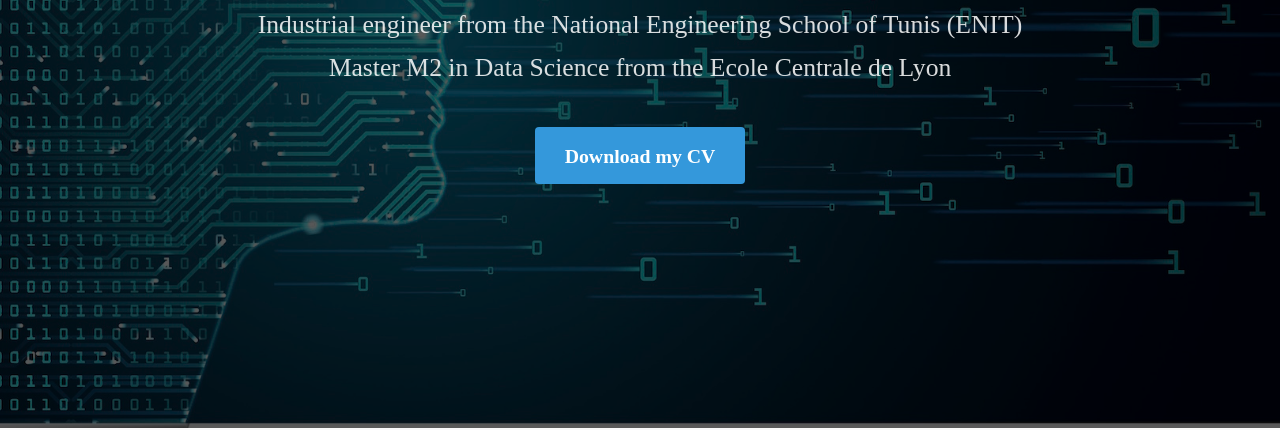
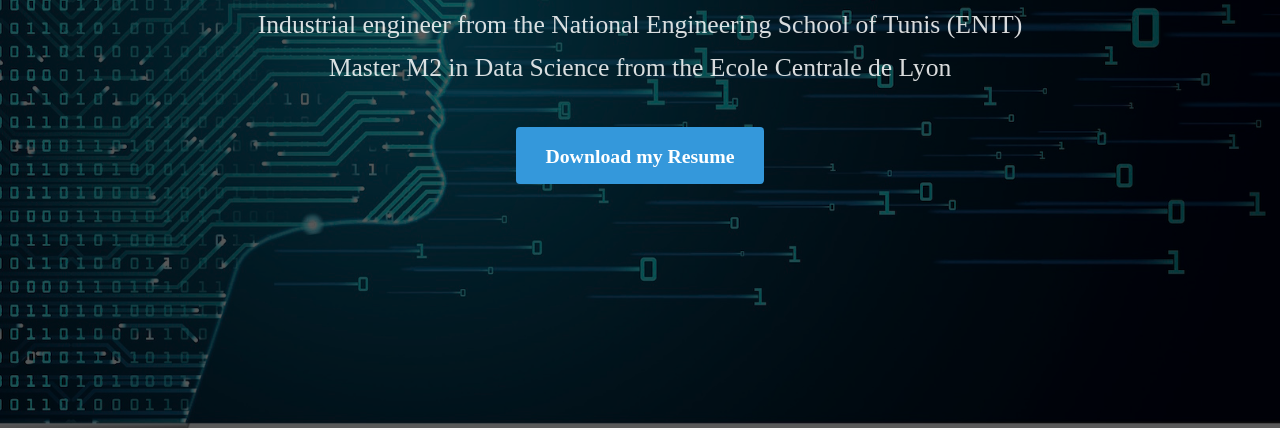
Before and after one commit to DSkhaled/KYACOUBI_Personal_WebPage, a plain HTML site: page generic.html in a window 1280 px wide. Shown: the part 372-802 px from the top of the page. Drawn offline with Linux system fonts and the light colour scheme; a web font is replaced by a local one.

Commit message:
Update generic.html

```diff
--- a/generic.html
+++ b/generic.html
@@ -34,7 +34,7 @@
 						<h1>Data Scientist</h1>
 						<p>Industrial engineer from the National Engineering School of Tunis (ENIT)<br/> Master M2 in Data Science from the Ecole Centrale de Lyon</p>
 					</header>
-					<a href="https://github.com/DSkhaled/KYACOUBI_Personal_WebPage/blob/master/CVs/Khaled_YACOUBI_CV_Anglais.pdf" class="button big scrolly">Download my CV</a>
+					<a href="https://github.com/DSkhaled/KYACOUBI_Personal_WebPage/blob/master/CVs/Khaled_YACOUBI_CV_Anglais.pdf" class="button big scrolly">Download my Resume</a>
 				</div>
 			</section>
 
```
